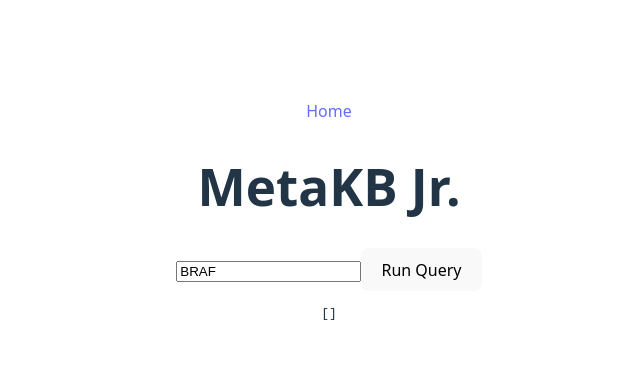
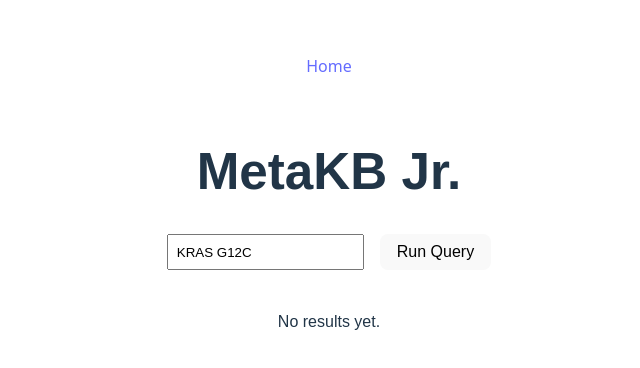
Before and after one commit to cancervariants/metakb, a React (Vite) app in the folder client/: page / in a window 1280 px wide. Shown: the part 182-550 px from the top of the page, without its empty margins (311-951 px from the left). Built offline with nearby package versions, Linux system fonts and the light colour scheme.

Commit message:
basic demo of query hitting normalizer for id, using that id to hit a neo4j and pull out data

```diff
--- a/client/src/pages/Home.css
+++ b/client/src/pages/Home.css
@@ -0,0 +1,35 @@
+/* Home.css */
+.home-container {
+    padding: 2rem;
+    font-family: sans-serif;
+    max-width: 900px;
+    margin: 0 auto;
+  }
+
+  .query-bar {
+    display: flex;
+    gap: 1rem;
+    margin-bottom: 1.5rem;
+  }
+
+  .query-bar input {
+    flex: 1;
+    padding: 0.5rem;
+  }
+
+  .query-bar button {
+    padding: 0.5rem 1rem;
+  }
+
+  .results {
+    display: flex;
+    flex-direction: column;
+    gap: 1.5rem;
+  }
+
+  .result-card {
+    border: 1px solid #ccc;
+    padding: 1rem;
+    border-radius: 8px;
+    background-color: #515151;
+  }
--- a/client/src/pages/Home.tsx
+++ b/client/src/pages/Home.tsx
@@ -2,33 +2,86 @@ import './Home.css'
 import { useState } from 'react'
 
 export default function Home() {
+  const [genes, setGenes] = useState('KRAS G12C')
+  const [results, setResults] = useState([])
+  const [loading, setLoading] = useState(false)
+  const [normalizedMessage, setNormalizedMessage] = useState('')
 
-    const [genes, setGenes] = useState('BRAF')
-    const [results, setResults] = useState ([])
 
   const handleQuery = async () => {
-        const res = await fetch('http://localhost:3001/query', {
+    setLoading(true)
+    setNormalizedMessage('')
+    const rawAlleles = genes.split(',').map((g) => g.trim())
+
+    const normRes = await fetch('http://localhost:3001/normalize', {
+      method: 'POST',
+      headers: { 'Content-Type': 'application/json' },
+      body: JSON.stringify({ alleles: rawAlleles })
+    })
+
+    const normData = await normRes.json()
+    const normalizedIds = normData.alleles || []
+    if (normalizedIds.length > 0) {
+        setNormalizedMessage(`Normalizer ID Found! ${normalizedIds.join(', ')}`)
+      }
+    const queryRes = await fetch('http://localhost:3001/query', {
       method: 'POST',
       headers: { 'Content-Type': 'application/json' },
       body: JSON.stringify({
-                genes: genes.split(',').map(g => g.trim()),
+        genes: [], // still optional
         diseases: ['Solid Tumor', 'Cancer'],
-                alleles: ['L597Q', 'L597R', 'L597S', 'L597V']
+        alleles: normalizedIds
       })
     })
-        const data = await res.json()
-        setResults(data.data || [])
+
+    const queryData = await queryRes.json()
+    setResults(queryData.data || [])
+    setLoading(false)
   }
 
   return (
-        <div>
+    <div className="home-container">
       <h1>MetaKB Jr.</h1>
-        <input type='text' value={genes} onChange={
-            e => setGenes(e.target.value)} placeholder="Enter genes, comma separated" />
-            <button onClick={handleQuery}>Run Query</button>
 
-            <pre>{JSON.stringify(results, null, 2)}</pre>
+      <div className="query-bar">
+        <input
+          type="text"
+          value={genes}
+          onChange={(e) => setGenes(e.target.value)}
+          placeholder="Enter allele(s), e.g. KRAS G12C"
+        />
+        <button onClick={handleQuery} disabled={loading}>
+          {loading ? 'Loading...' : 'Run Query'}
+        </button>
+      </div>
+        {normalizedMessage && (
+        <div className="normalizer-msg" style={{ marginTop: '1rem', color: 'green' }}>
+            {normalizedMessage}
+        </div>
+)}
 
+      <div className="results">
+        {results.length === 0 ? (
+          <p>No results yet.</p>
+        ) : (
+          results.map((r, i) => (
+            <div key={i} className="result-card">
+              <h3>{r.Study?.description?.slice(0, 100) || 'Untitled Study'}...</h3>
+              <p><strong>Gene:</strong> {r.Gene?.name}</p>
+              <p><strong>Variant:</strong> {r.Variant?.name}</p>
+              <p><strong>Allele:</strong> {r.Allele?.name}</p>
+              <p><strong>Condition:</strong> {r.Condition?.name}</p>
+              <p><strong>Therapy:</strong> {r.Therapy?.name}</p>
+              <p><strong>Evidence Strength:</strong> {r.Strength?.name}</p>
+              <p><strong>Source:</strong> {r.Document?.name}</p>
+              <details>
+                <summary>Full Study Description</summary>
+                <p style={{ whiteSpace: 'pre-wrap' }}>{r.Study?.description}</p>
+              </details>
+            </div>
+          ))
+        )}
+      </div>
     </div>
   )
 }
```
Lines whose indentation alone changed are shown as unchanged.
